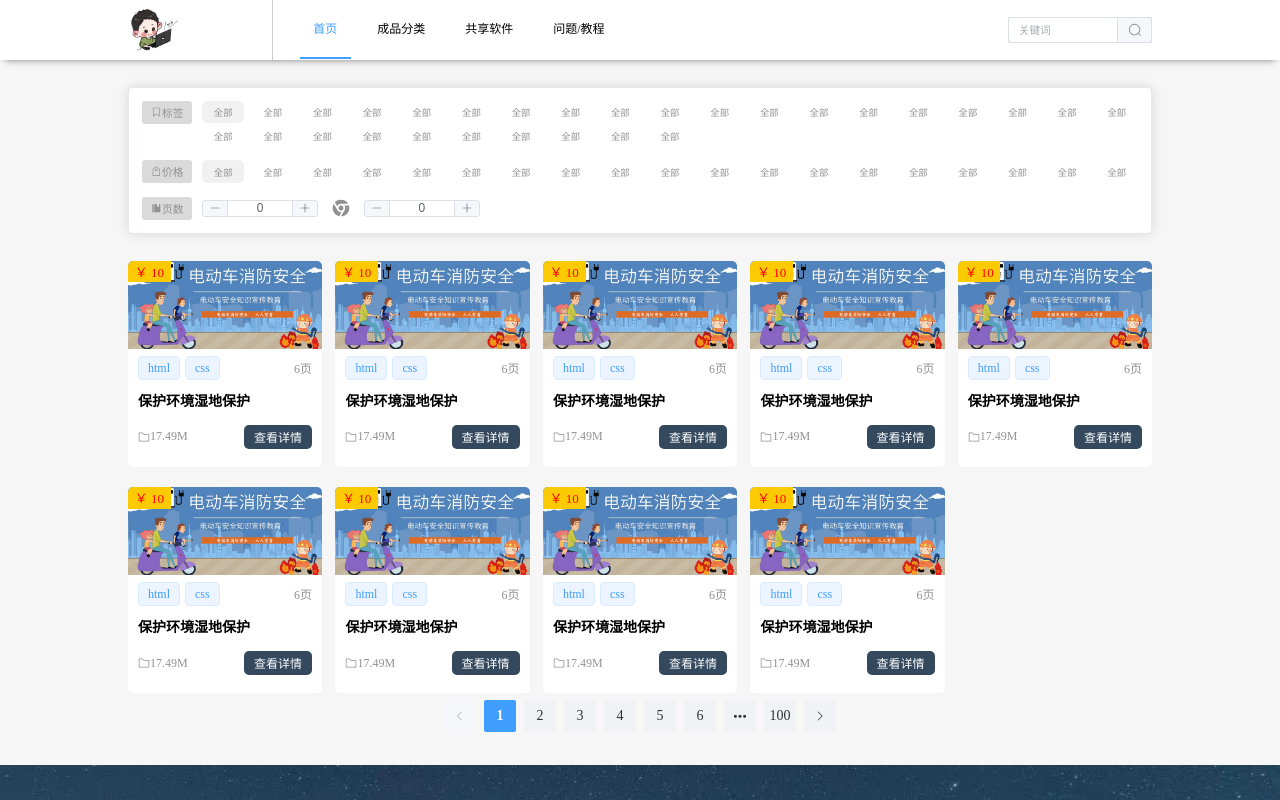
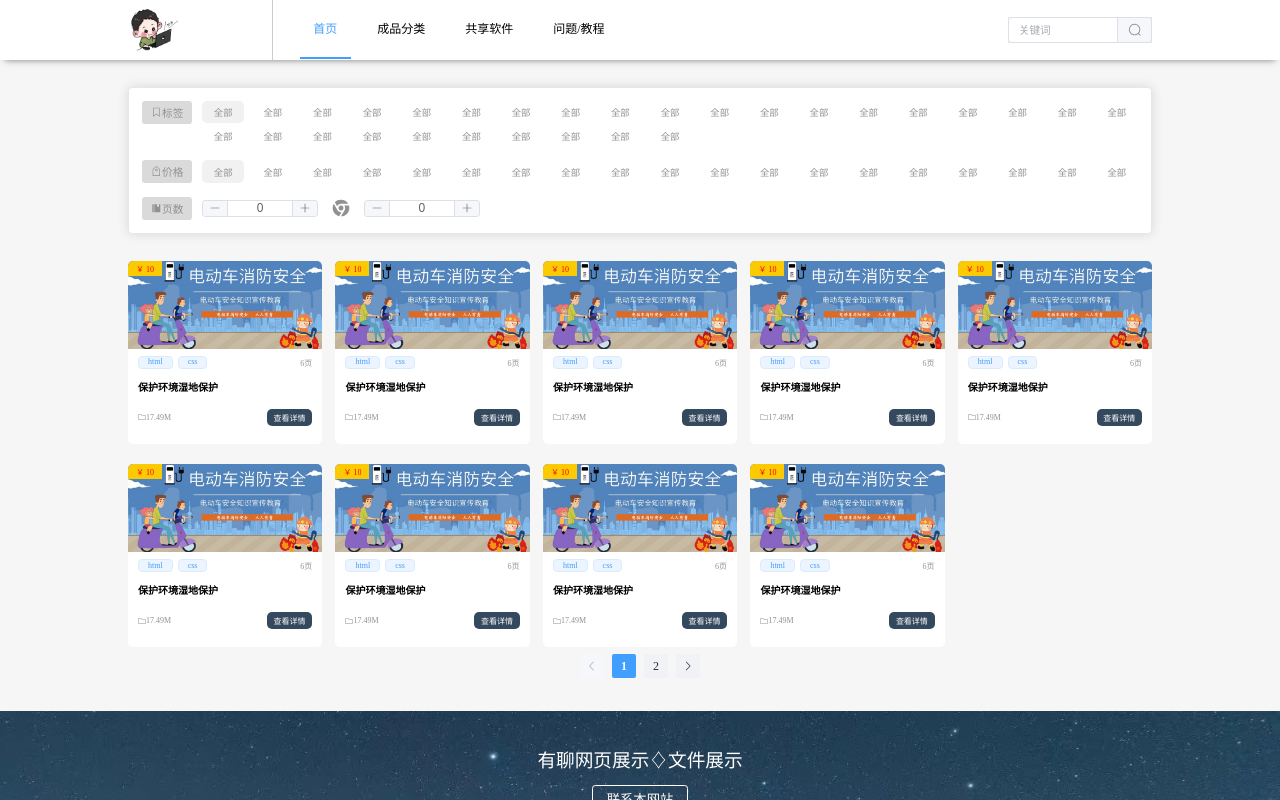
Before and after one commit to lw20001210/Shop, a Vue app: page /sort in a window 1280 px wide. Shown: the top 800 px of the page. Built offline with nearby package versions, Linux system fonts and the light colour scheme.

Commit message:
feat:优化了响应式细节及完成了问题教程静态模块的开发

```diff
--- a/components.d.ts
+++ b/components.d.ts
@@ -9,6 +9,7 @@ declare module 'vue' {
   export interface GlobalComponents {
     ElCard: typeof import('element-plus/es')['ElCard']
     ElDivider: typeof import('element-plus/es')['ElDivider']
+    ElEmpty: typeof import('element-plus/es')['ElEmpty']
     ElIcon: typeof import('element-plus/es')['ElIcon']
     ElInput: typeof import('element-plus/es')['ElInput']
     ElInputNumber: typeof import('element-plus/es')['ElInputNumber']
--- a/src/components/common/Footer.vue
+++ b/src/components/common/Footer.vue
@@ -97,7 +97,7 @@ const routerPage = (path: string) => {
             display: flex;
             flex-direction: column;
             align-items: center;
-            font-size: 15px;
+            font-size: .1875rem;
 
             .img {
                 object-fit: cover;
@@ -105,7 +105,8 @@ const routerPage = (path: string) => {
                 height: 1rem;
                 border-radius: 50%;
             }
-            .img:hover{
+
+            .img:hover {
                 transform: scale(1.1);
             }
 
@@ -113,13 +114,21 @@ const routerPage = (path: string) => {
                 text-align: center;
                 margin-top: 0.25rem;
                 color: #919191;
-                font-size: 12px;
+                font-size: .15rem;
                 line-height: .375rem;
             }
 
             .title {
                 font-weight: 600;
                 margin-bottom: 0.25rem;
+            }
+
+            .search {
+                .input-with-select {
+                    height: 20px;
+                    font-size:8px;
+                }
+
             }
 
             ol {
@@ -144,10 +153,31 @@ const routerPage = (path: string) => {
         }
     }
 
+    @media screen and (max-width: 380px) {
+        section {
+            margin: 5px auto;
+        }
+
+        ul {
+            font-size: 11px !important;
+            margin-top: 3px !important;
+        }
+
+        :deep(.el-divider--horizontal) {
+            margin: 5px 0 !important;
+        }
+
+        p {
+            padding: 0 10px;
+            font-size: 10px !important;
+        }
+    }
+
     .divice {
-         padding: 0 10%;
-        :deep(.el-divider--horizontal){
-            margin:.25rem 0;
+        padding: 0 10%;
+
+        :deep(.el-divider--horizontal) {
+            margin: .25rem 0;
         }
     }
 
--- a/src/components/content/ShopList.vue
+++ b/src/components/content/ShopList.vue
@@ -25,17 +25,14 @@
             </div>
         </div>
         <div class="pagination">
-            <el-pagination :size="screenWidthFlag ? 'small' : ''" background layout="prev, pager, next" :total="1000" />
+            <el-pagination size="small" background layout="prev, pager, next" :total="20" />
         </div>
     </div>
 </template>
 
 <script setup lang="ts">
-import { ref, onMounted, watchEffect } from "vue"
+import { ref, onMounted } from "vue"
 import shopPng from "@/assets/shop/shop.png";
-import { useScreenSize } from '@/hooks/windowSize';
-const { screenWidth } = useScreenSize();
-let screenWidthFlag = ref(false);
 let shopList = ref<any[]>([
 
 ])
@@ -57,13 +54,6 @@ const formatDate = (data: string) => {
     return data.split(',')
 }
 
-watchEffect(() => {
-    if (screenWidth.value > 570) {
-        screenWidthFlag.value = false;
-    } else {
-        screenWidthFlag.value = true;
-    }
-})
 </script>
 
 <style lang="less" scoped>
@@ -99,7 +89,7 @@ watchEffect(() => {
                 padding: .025rem .125rem;
                 color: red;
                 background-color: #fcca02;
-                font-size: 13px;
+                font-size: 12px;
                 border-top-left-radius: 5px;
             }
 
@@ -111,7 +101,7 @@ watchEffect(() => {
                     justify-content: space-between;
                     align-items: center;
                     color: #919191;
-                    font-size: 12px;
+                    font-size: .15rem;
 
                     .left {
                         flex: 1;
@@ -121,11 +111,13 @@ watchEffect(() => {
 
                         .elTag {
                             margin-right: 5px;
+                            font-size: .15rem;
+                            height: 12px;
                         }
                     }
 
                     .right {
-                        width: 40px;
+                        width: .5rem;
                         text-align: right;
                     }
 
@@ -134,7 +126,7 @@ watchEffect(() => {
                 .center {
                     margin: .1875rem 0;
                     font-weight: 600;
-                    font-size: 14px;
+                    font-size: .175rem;
                 }
 
                 .bottom {
@@ -142,7 +134,7 @@ watchEffect(() => {
                     justify-content: space-between;
                     align-items: center;
                     padding: 5px 0;
-                    font-size: 12px;
+                    font-size: .15rem;
 
                     .left {
                         color: #919191;
@@ -153,35 +145,87 @@ watchEffect(() => {
                     .right {
                         background: #34495e;
                         color: #fff;
-                        padding: 3px 10px;
+                        padding: 3px .125rem;
                         border-radius: 5px;
                     }
                 }
             }
         }
-        .shopItem:hover{
+
+        .shopItem:hover {
             transform: scale(1.01);
         }
     }
 
-    /* 当屏幕宽度大于600px时，每行显示3个 */
-    @media (min-width: 600px) {
+
+    @media (min-width: 300px) {
+        .money {
+            padding: 2px 8px !important;
+            background-color: #fcca02;
+            font-size: 10px !important;
+        }
+
+        .top {
+            font-size: 11px !important;
+
+            .elTag {
+                font-size: 11px !important;
+                height: 18px !important;
+            }
+
+        }
+
+        .center {
+            font-size: 13px !important;
+        }
+
+        .bottom {
+            font-size: 11px !important;
+
+        }
+    }
+
+    /* 当屏幕宽度大于450px时，每行显示3个 */
+    @media (min-width: 450px) {
         .shopList {
             grid-template-columns: repeat(3, 1fr);
         }
     }
 
-    /* 当屏幕宽度大于900px时，每行显示4个 */
-    @media (min-width: 900px) {
+    /* 当屏幕宽度大于60px时，每行显示4个 */
+    @media (min-width: 600px) {
         .shopList {
             grid-template-columns: repeat(4, 1fr);
         }
     }
 
-    /* 当屏幕宽度大于1200px时，每行显示5个 */
-    @media (min-width: 1200px) {
+    /* 当屏幕宽度大于750px时，每行显示5个 */
+    @media (min-width: 750px) {
         .shopList {
             grid-template-columns: repeat(5, 1fr);
+
+            .money {
+                font-size: 8px !important;
+            }
+
+            .top {
+                font-size: 8px !important;
+
+                .elTag {
+                    font-size: 8px !important;
+                    height: 13px !important;
+                }
+
+            }
+
+            .center {
+                font-size: 10px !important;
+            }
+
+            .bottom {
+                font-size: 8px !important;
+
+            }
         }
     }
 
--- a/src/router/index.ts
+++ b/src/router/index.ts
@@ -3,6 +3,8 @@ const routes = [
   { path: "/", redirect: "/home" },
   { path: "/home", component:()=>import("@/views/Home/Home.vue") },
   { path: "/sort", component:()=>import("@/views/Sort/Sort.vue") },
+  { path: "/shareware", component:()=>import("@/views/ShareWare/ShareWare.vue") },
+  { path: "/teach", component:()=>import("@/views/Teach/Teach.vue") },
   { path: '/:pathMatch(.*)*', name: 'NotFound',  component:()=>import("@/views/NotFound/NotFound.vue") }
 ];
 
--- a/src/views/Home/Home.vue
+++ b/src/views/Home/Home.vue
@@ -69,6 +69,7 @@ const changeActiveIndex = (index: number) => {
 
       .search {
         height: .5rem;
+        font-size: .225rem;
       }
     }
   }
@@ -77,6 +78,7 @@ const changeActiveIndex = (index: number) => {
     padding: 0 10%;
     margin: .125rem auto .5rem;
     color: #fff;
+
     .queryTotalGood {
       background-color: #324b4e;
       height: .5rem;
@@ -125,14 +127,25 @@ const changeActiveIndex = (index: number) => {
   }
 
   @media (max-width:400px) {
-    main,.queryTotalGoodBox {
+
+    main,
+    .queryTotalGoodBox {
       padding: 0 15px;
-      .navigateItem{
-      font-size: 10px !important;
-    }
+
+      .navigateItem {
+        font-size: 10px !important;
+      }
     }
 
+    .search {
+      height: 26px !important;
+    }
 
+   :deep( .el-input-group__append,
+   .el-input-group__prepend) {
+      padding: 0 10px !important;
+      font-size: 14px !important;
+    }
   }
 }
 </style>
--- /dev/null
+++ b/src/views/ShareWare/ShareWare.vue
@@ -0,0 +1,17 @@
+<template>
+  <div class="containerShareWare">
+    <ShopList></ShopList>
+  </div>
+</template>
+
+<script setup lang='ts'>
+import ShopList from "@/components/content/ShopList.vue";
+</script>
+
+<style lang='less' scoped>
+.containerShareWare {
+  //因为scoper是基于组件隔离而非路由,所以这里写container会和外面container冲突
+  margin: 0 auto .625rem;
+  padding: 0 10%;
+}
+</style>
--- /dev/null
+++ b/src/views/Teach/Teach.vue
@@ -0,0 +1,17 @@
+<template>
+    <div class="containerTeach">
+      <ShopList></ShopList>
+    </div>
+  </template>
+
+  <script setup lang='ts'>
+  import ShopList from "@/components/content/ShopList.vue";
+  </script>
+
+  <style lang='less' scoped>
+  .containerTeach {
+    //因为scoper是基于组件隔离而非路由,所以这里写container会和外面container冲突
+    margin: 0 auto .625rem;
+    padding: 0 10%;
+  }
+  </style>
```
Also changed, not shown: 1 other file (tests, documents, lock files or other folders).
